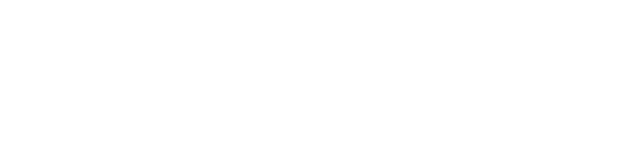
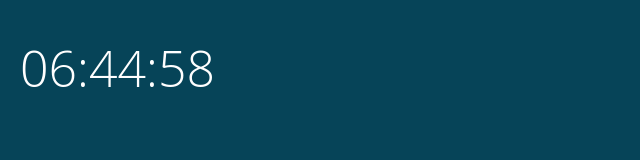
Before and after one commit to yarikvykhryst/BoxingTimer, a plain HTML site: page index.html in a window 1280 px wide. Shown: the whole page, without its empty margins (0-640 px from the left). Drawn offline with Linux system fonts and the light colour scheme.

Commit message:
add simple clock

```diff
--- a/index.html
+++ b/index.html
@@ -1,12 +1,17 @@
 <!DOCTYPE html>
 <html>
+
 <head>
   <meta charset="utf-8">
   <title>Boxing timer</title>
   <link rel="stylesheet" href="style.css">
 </head>
+
 <body>
-      <script src="main.js" ></script>
 
+  <h1 id="clock">00:00:00</h1>
+
+  <script src="main.js"></script>
 </body>
+
 </html>
--- a/main.js
+++ b/main.js
@@ -0,0 +1,30 @@
+var clock = document.getElementById('clock');
+
+
+function hClock() {
+  var time = new Date();
+  var h = (time.getHours() % 12).toString();
+  var m = time.getMinutes().toString();
+  var s = time.getSeconds().toString();
+
+  if (h.length < 2) {
+    h = '0' + h;
+  }
+  if (m.length < 2) {
+    m = '0' + m;
+  }
+  if (s.length < 2) {
+    s = '0' + s;
+  }
+
+  var clockString = h + ':' + m + ':' + s;
+  var colorString = '#' + h + m + s;
+
+  clock.textContent = clockString;
+
+  document.body.style.background = colorString;
+
+}
+
+hClock();
+setInterval(hClock, 1000);
--- a/style.css
+++ b/style.css
@@ -0,0 +1,11 @@
+body{
+  font-family: 'Open Sans';
+  margin-top: 20px;
+  margin-left: 20px;
+  color: white;
+}
+
+#clock{
+  font-weight: 100;
+  font-size: 50px;
+}
```
Lines whose indentation alone changed are shown as unchanged.
